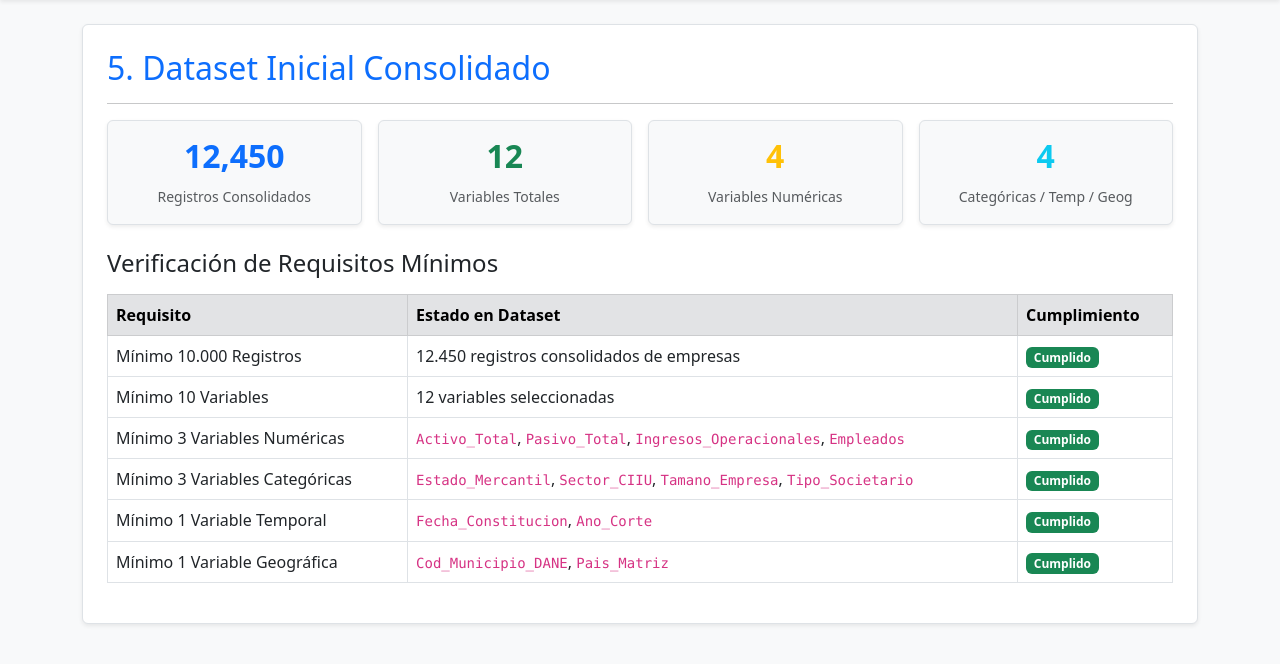
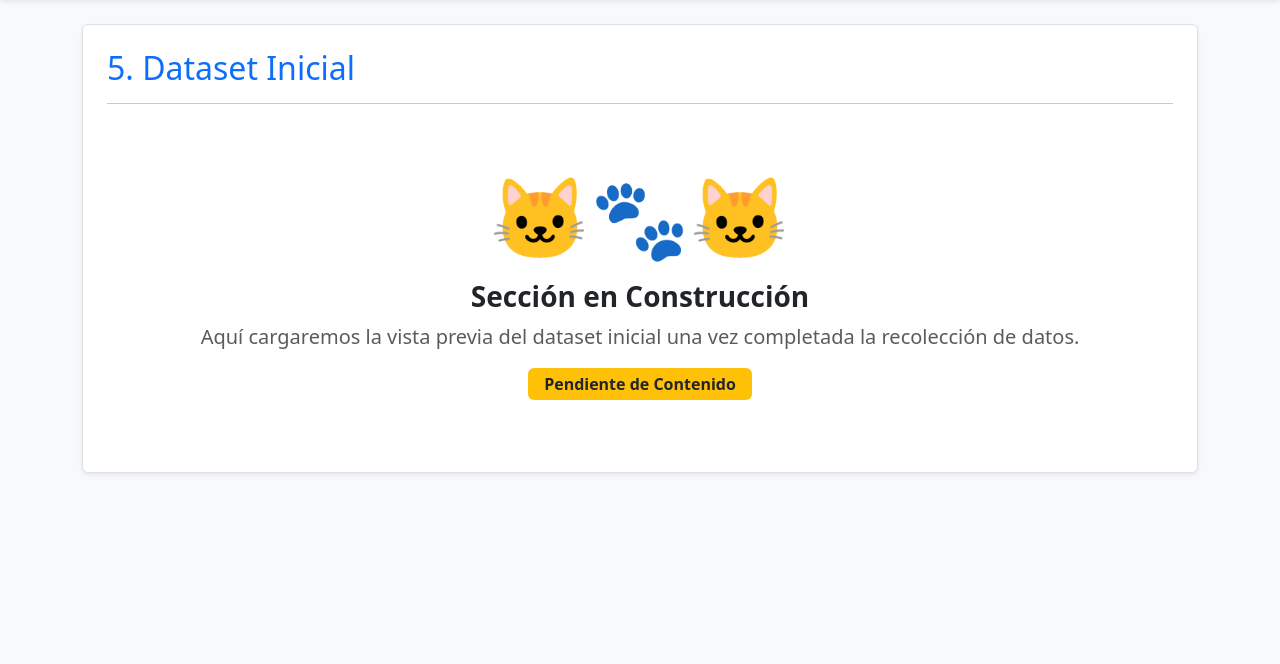
Before and after one commit to Tayrun/Dinamica-Empresarial, a Flask app: page /etapa1/5-dataset in a window 1280 px wide. Shown: the part 56-720 px from the top of the page. Run offline with Flask 3, Linux system fonts and the light colour scheme.

Commit message:
placeholders de sección 5,7 y 8

```diff
--- a/templates/etapa1/5_dataset.html
+++ b/templates/etapa1/5_dataset.html
@@ -1,80 +1,17 @@
-{% extends "index.html" %}
+{% extends "layout.html" %}
 
 {% block content %}
-<div class="bg-white p-4 rounded shadow-sm border">
-    <h2 class="mb-3 text-primary">5. Dataset Inicial Consolidado</h2>
+<div class="bg-white p-4 rounded shadow-sm border text-center my-4">
+    <h2 class="text-primary text-start mb-3">5. Dataset Inicial</h2>
     <hr>
 
-    <div class="row text-center mb-4 g-3">
-        <div class="col-md-3">
-            <div class="p-3 border bg-light rounded shadow-sm">
-                <h2 class="text-primary fw-bold">12,450</h2>
-                <span class="text-muted small">Registros Consolidados</span>
-            </div>
-        </div>
-        <div class="col-md-3">
-            <div class="p-3 border bg-light rounded shadow-sm">
-                <h2 class="text-success fw-bold">12</h2>
-                <span class="text-muted small">Variables Totales</span>
-            </div>
-        </div>
-        <div class="col-md-3">
-            <div class="p-3 border bg-light rounded shadow-sm">
-                <h2 class="text-warning fw-bold">4</h2>
-                <span class="text-muted small">Variables Numéricas</span>
-            </div>
-        </div>
-        <div class="col-md-3">
-            <div class="p-3 border bg-light rounded shadow-sm">
-                <h2 class="text-info fw-bold">4</h2>
-                <span class="text-muted small">Categóricas / Temp / Geog</span>
-            </div>
-        </div>
-    </div>
-
-    <h4 class="mt-4 mb-3">Verificación de Requisitos Mínimos</h4>
-    <div class="table-responsive">
-        <table class="table table-bordered align-middle">
-            <thead class="table-secondary">
-                <tr>
-                    <th>Requisito</th>
-                    <th>Estado en Dataset</th>
-                    <th>Cumplimiento</th>
-                </tr>
-            </thead>
-            <tbody>
-                <tr>
-                    <td>Mínimo 10.000 Registros</td>
-                    <td>12.450 registros consolidados de empresas</td>
-                    <td><span class="badge bg-success">Cumplido</span></td>
-                </tr>
-                <tr>
-                    <td>Mínimo 10 Variables</td>
-                    <td>12 variables seleccionadas</td>
-                    <td><span class="badge bg-success">Cumplido</span></td>
-                </tr>
-                <tr>
-                    <td>Mínimo 3 Variables Numéricas</td>
-                    <td><code>Activo_Total</code>, <code>Pasivo_Total</code>, <code>Ingresos_Operacionales</code>, <code>Empleados</code></td>
-                    <td><span class="badge bg-success">Cumplido</span></td>
-                </tr>
-                <tr>
-                    <td>Mínimo 3 Variables Categóricas</td>
-                    <td><code>Estado_Mercantil</code>, <code>Sector_CIIU</code>, <code>Tamano_Empresa</code>, <code>Tipo_Societario</code></td>
-                    <td><span class="badge bg-success">Cumplido</span></td>
-                </tr>
-                <tr>
-                    <td>Mínimo 1 Variable Temporal</td>
-                    <td><code>Fecha_Constitucion</code>, <code>Ano_Corte</code></td>
-                    <td><span class="badge bg-success">Cumplido</span></td>
-                </tr>
-                <tr>
-                    <td>Mínimo 1 Variable Geográfica</td>
-                    <td><code>Cod_Municipio_DANE</code>, <code>Pais_Matriz</code></td>
-                    <td><span class="badge bg-success">Cumplido</span></td>
-                </tr>
-            </tbody>
-        </table>
+    <div class="py-5">
+        <div class="display-1 mb-3">🐱🐾🐱</div>
+        <h3 class="fw-bold text-dark mb-2">Sección en Construcción</h3>
+        <p class="text-muted fs-5">
+            Aquí cargaremos la vista previa del dataset inicial una vez completada la recolección de datos.
+        </p>
+        <span class="badge bg-warning text-dark fs-6 px-3 py-2">Pendiente de Contenido</span>
     </div>
 </div>
 {% endblock %}
```
Also changed, not shown: templates/etapa1/7_calidad.html (+10 -36 lines), templates/etapa1/8_limitaciones.html (+10 -16 lines).
